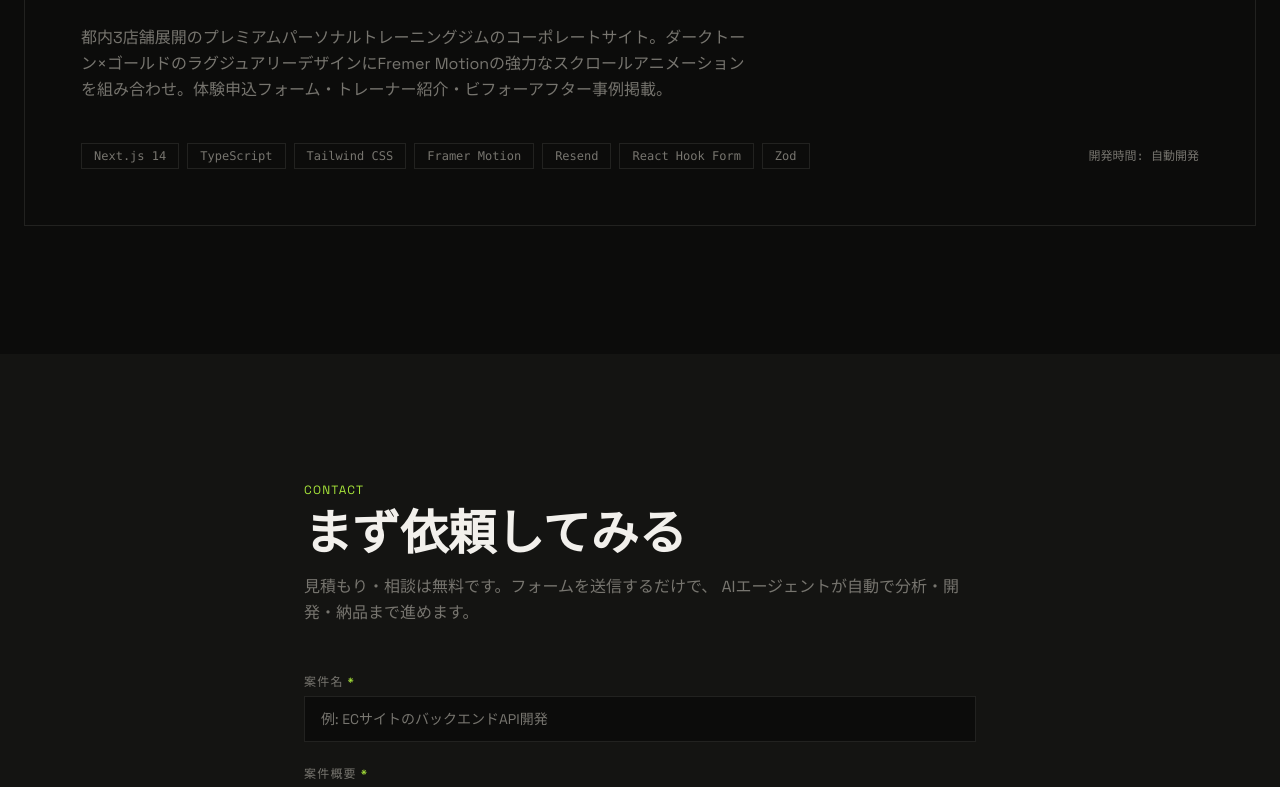
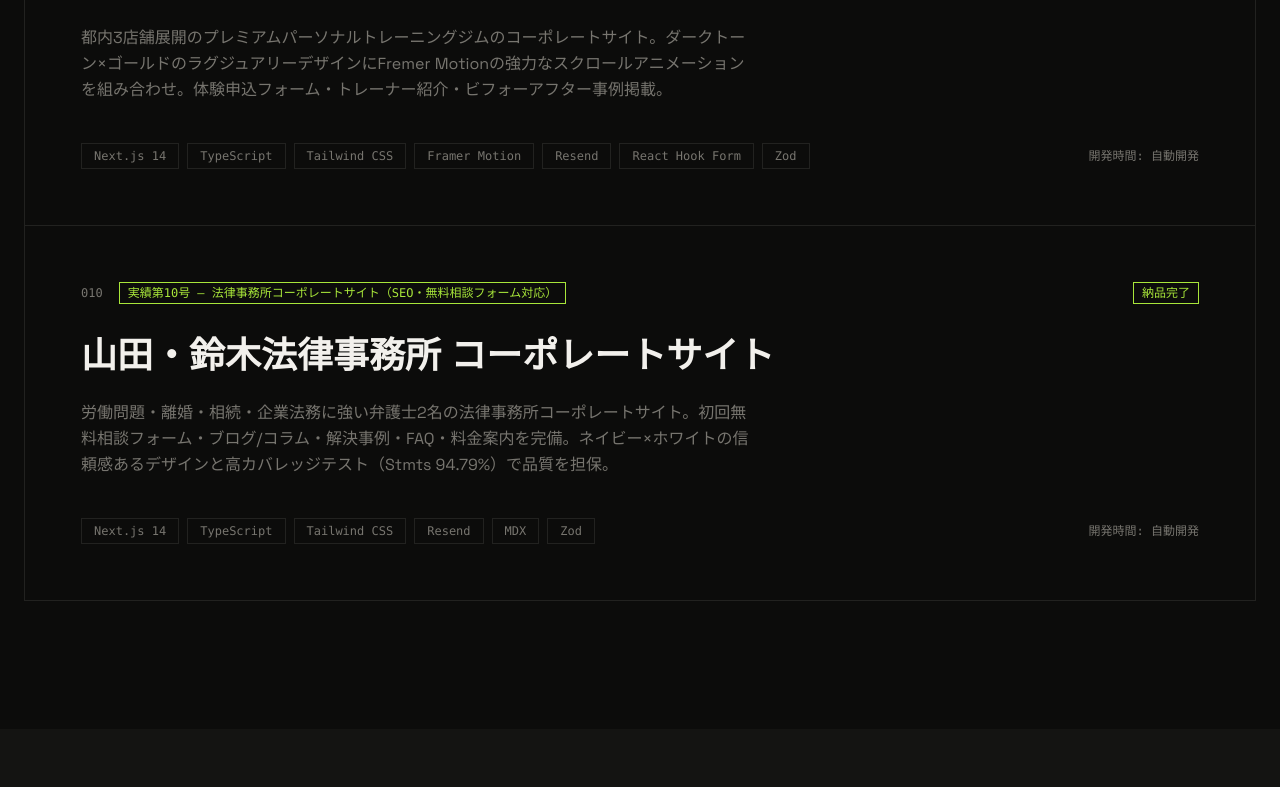
Before and after one commit to fengyinqiye-star/machina-portfolio, a Next.js app: page / in a window 1280 px wide. Shown: the part 5354-6141 px from the top of the page. Built offline with nearby package versions, Linux system fonts and the light colour scheme.

Commit message:
feat: 実績追加 — 山田・鈴木法律事務所 コーポレートサイト

```diff
--- a/src/data/projects.ts
+++ b/src/data/projects.ts
@@ -103,4 +103,15 @@ export const PROJECTS: Project[] = [
     highlight: "実績第8号 — プレミアムフィットネスジム コーポレートサイト",
     url: "https://ai-company-2026-03-23t00-00-07-fitne-j3gxy9p5x.vercel.app",
   },
+  {
+    id: "2026-03-23T00-00-01-law-office",
+    title: "山田・鈴木法律事務所 コーポレートサイト",
+    description:
+      "労働問題・離婚・相続・企業法務に強い弁護士2名の法律事務所コーポレートサイト。初回無料相談フォーム・ブログ/コラム・解決事例・FAQ・料金案内を完備。ネイビー×ホワイトの信頼感あるデザインと高カバレッジテスト（Stmts 94.79%）で品質を担保。",
+    techStack: ["Next.js 14", "TypeScript", "Tailwind CSS", "Resend", "MDX", "Zod"],
+    duration: "自動開発",
+    status: "completed",
+    highlight: "実績第10号 — 法律事務所コーポレートサイト（SEO・無料相談フォーム対応）",
+    url: "https://ai-company-2026-03-23t00-00-01-law-office-1qfsgb0m7.vercel.app",
+  },
 ];
```
